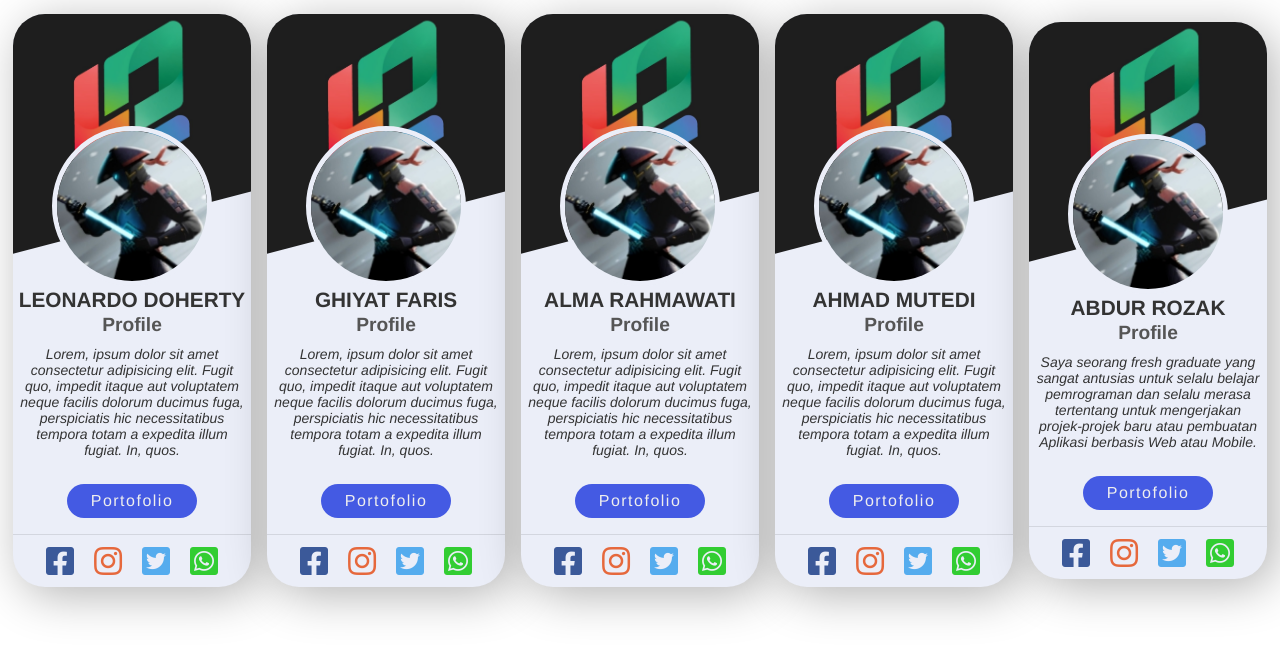
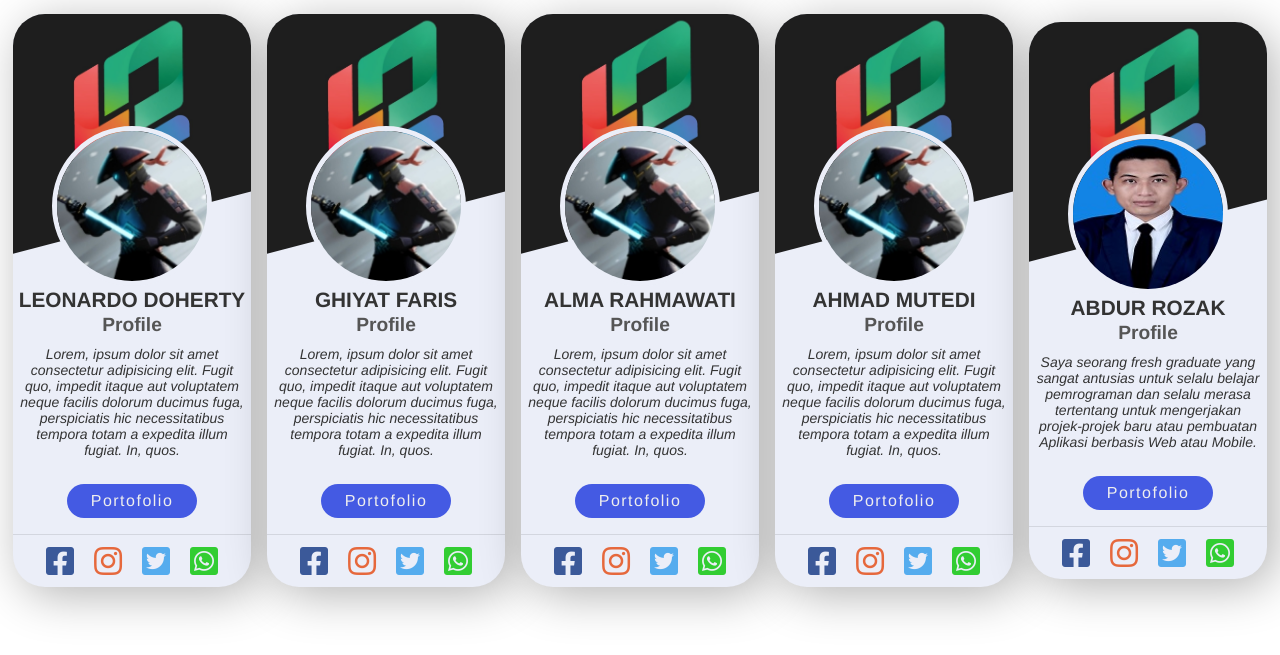
Before and after one commit to abdurrozak89/NameCard, a plain HTML site: page index.html in a window 1280 px wide. Shown: the part 87-742 px from the top of the page. Drawn offline with Linux system fonts and the light colour scheme.

Commit message:
photo-profil

```diff
--- a/index.html
+++ b/index.html
@@ -90,7 +90,7 @@
             </div>
             <div class="card">
                 <img src="card-bg.jpeg" alt="card background" class="card-img">
-                <img src="profil-1.jpeg" alt="Profil" class="profile-img">
+                <img src="abdur-profil.jpg" alt="Profil" class="profile-img">
                 <h1>abdur rozak</h1>
                 <p class="job-title">Profile</p>
                 <p class="about"> Saya seorang fresh graduate yang sangat antusias untuk selalu belajar pemrograman
```
Also changed, not shown: abdur-profil.jpg (added).
